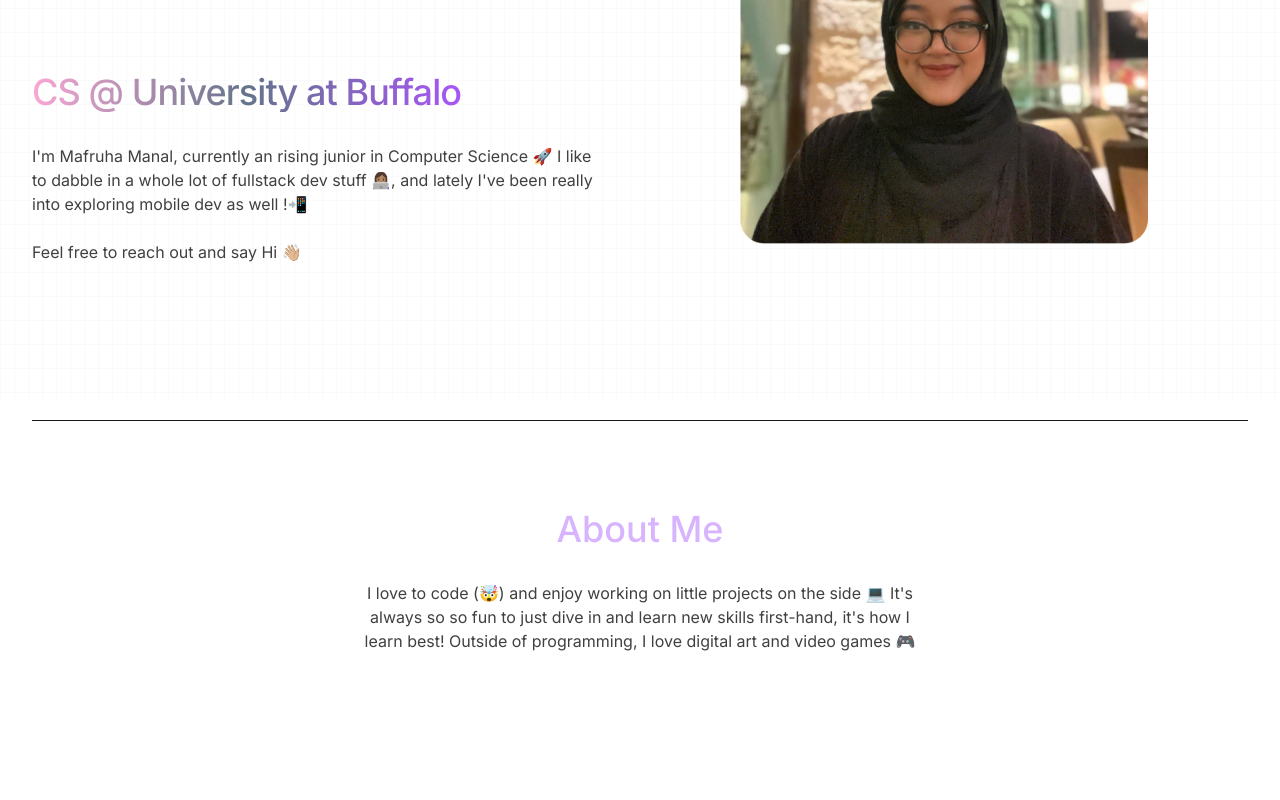
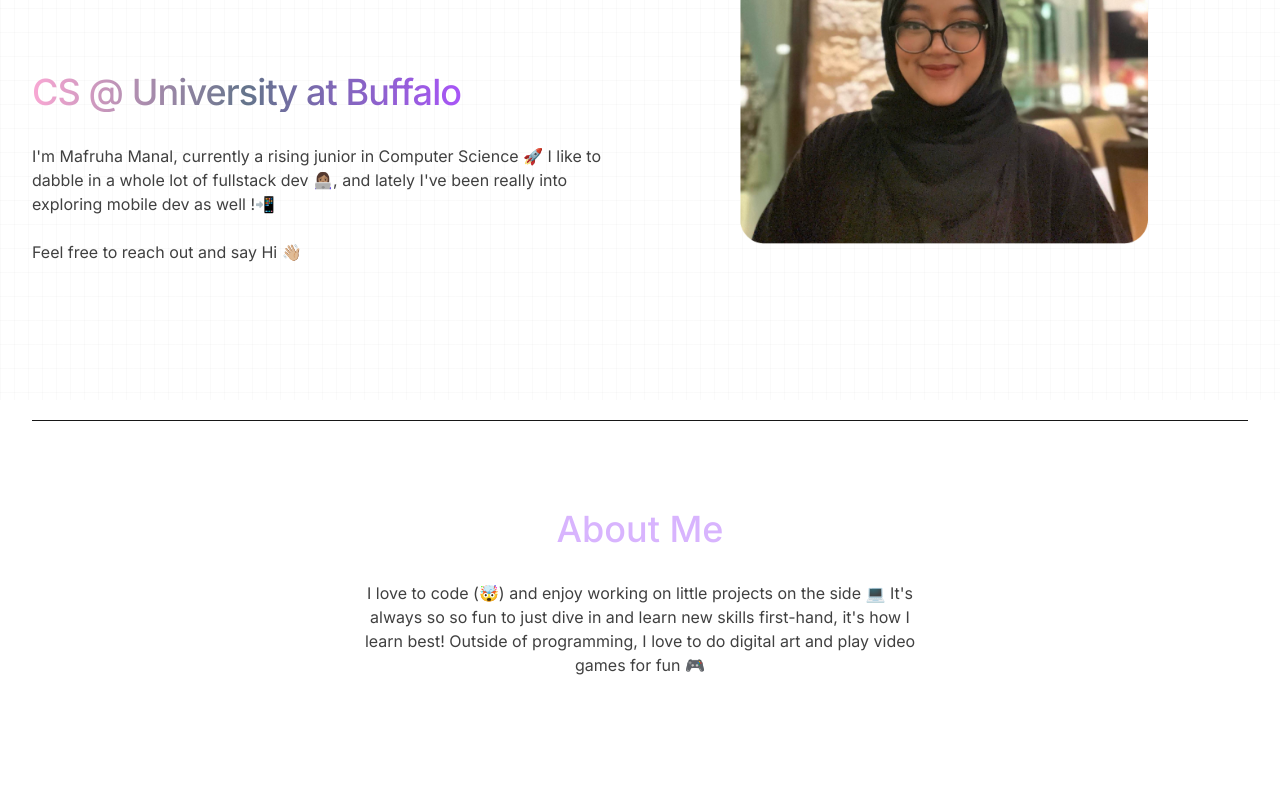
Before and after one commit to mafruhamanal/frontend-app, a React (Create React App) app in the folder client/: page / in a window 1280 px wide. Shown: the part 400-1200 px from the top of the page. Built offline with nearby package versions, Linux system fonts and the light colour scheme.

Commit message:
fix typos

```diff
--- a/client/src/constants/index.js
+++ b/client/src/constants/index.js
@@ -5,12 +5,12 @@
 import project6 from "../assets/projects/project-6.png";
 import project7 from "../assets/projects/project-7.png";
 
-export const HERO_CONTENT = `I'm Mafruha Manal, currently an rising junior in Computer Science 🚀 I like to dabble in a whole lot of fullstack dev stuff 👩🏽‍💻, and lately I've been really into exploring mobile dev as well !📲
+export const HERO_CONTENT = `I'm Mafruha Manal, currently a rising junior in Computer Science 🚀 I like to dabble in a whole lot of fullstack dev 👩🏽‍💻, and lately I've been really into exploring mobile dev as well !📲
 
 `;
 
 export const ABOUT_TEXT = `I love to code (🤯) and enjoy working on little projects on the side 💻 It's always so so fun to just dive in and learn new skills first-hand, it's how I learn best!
- Outside of programming, I love digital art and video games 🎮`;
+ Outside of programming, I love to do digital art and play video games for fun 🎮`;
 
 export const EXPERIENCES = [
   {
@@ -58,14 +58,7 @@
     description: `Provided 30 underprivileged students with one-on-one lessons in Computer Science and Mathematics once a week. Connected 7 women with full-ride college scholarships by mentoring students through
 application processes`,
     technologies: ["Javascript", "Python"],
-  },
-  {
-    year: "June 2020 - Dec 2022",
-    role: "Technical Lead",
-    company: "Amino Apps",
-    description: `Supervised a team of 20 curators, overseeing an online community of 2 million+ members under Narvii, Inc. Settled 20+ support tickets daily using internal dev tools and Jira to resolve technical flags in public servers`,
-    technologies: [],
-  },
+  }
 ];
 
 export const PROJECTS = [
```
